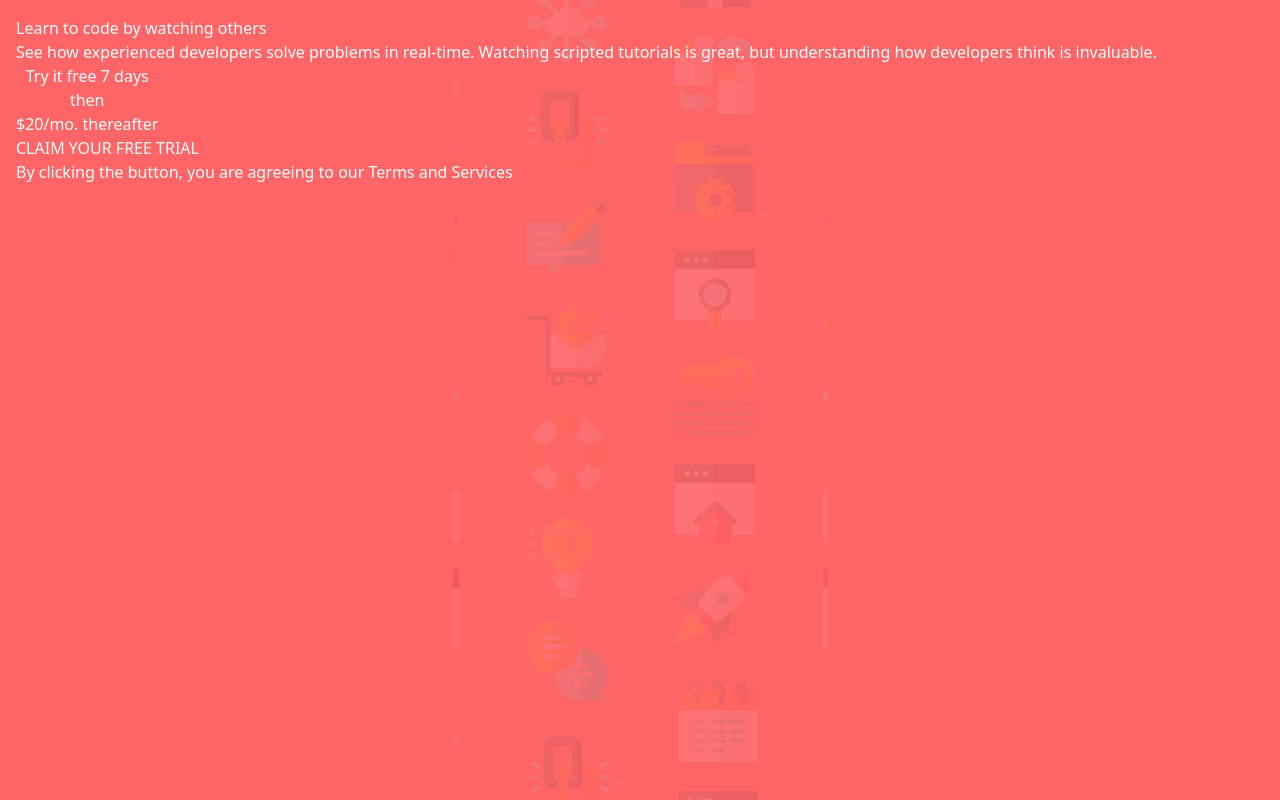
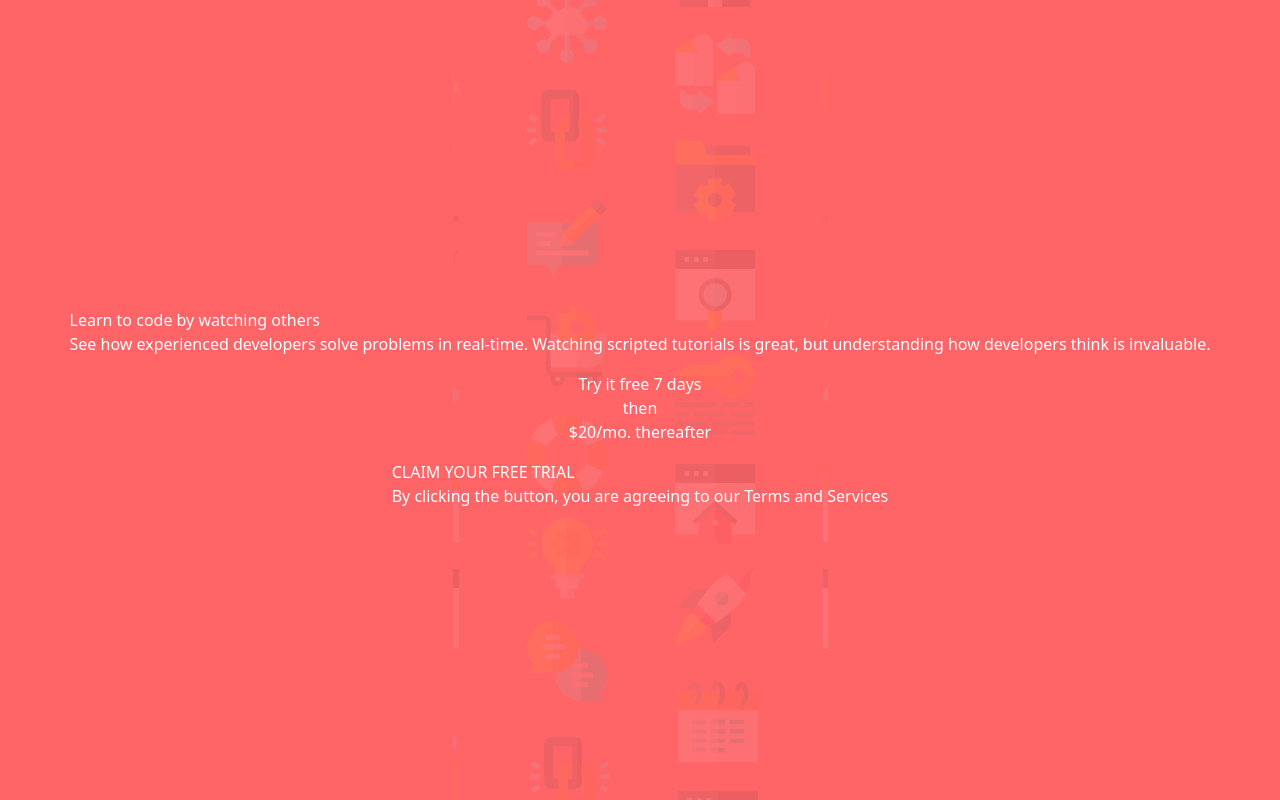
Before and after one commit to BillNagbe/form-master, a plain HTML site: page app/index.html in a window 1280 px wide. Drawn offline with Linux system fonts and the light colour scheme.

Commit message:
sets up styles

```diff
--- a/app/index.html
+++ b/app/index.html
@@ -9,7 +9,7 @@
     <link rel="stylesheet" href="./src/assets/styles/output.css">
     <title>Document</title>
 </head>
-<body class="bg-[url(/images/bg-intro-mobile.png)] bg-fixed bg-no-repeat  bg-center bg-red-400 text-white pt-4 px-4 mg:bg-[url(/images/bg-intro-desktop.png)]">
+<body class="bg-[url(/images/bg-intro-mobile.png)] bg-fixed bg-no-repeat  bg-center bg-red-400 text-white pt-4 px-4 flex flex-col justify-center items-center gap-4 min-h-screen mg:bg-[url(/images/bg-intro-desktop.png)]">
     <header>
         <h1>Learn to code by watching others</h>
         <p>See how experienced developers solve problems in real-time. Watching scripted tutorials is great, but understanding how developers think is invaluable.</p>
```
Also changed, not shown: app/src/assets/styles/output.css.
